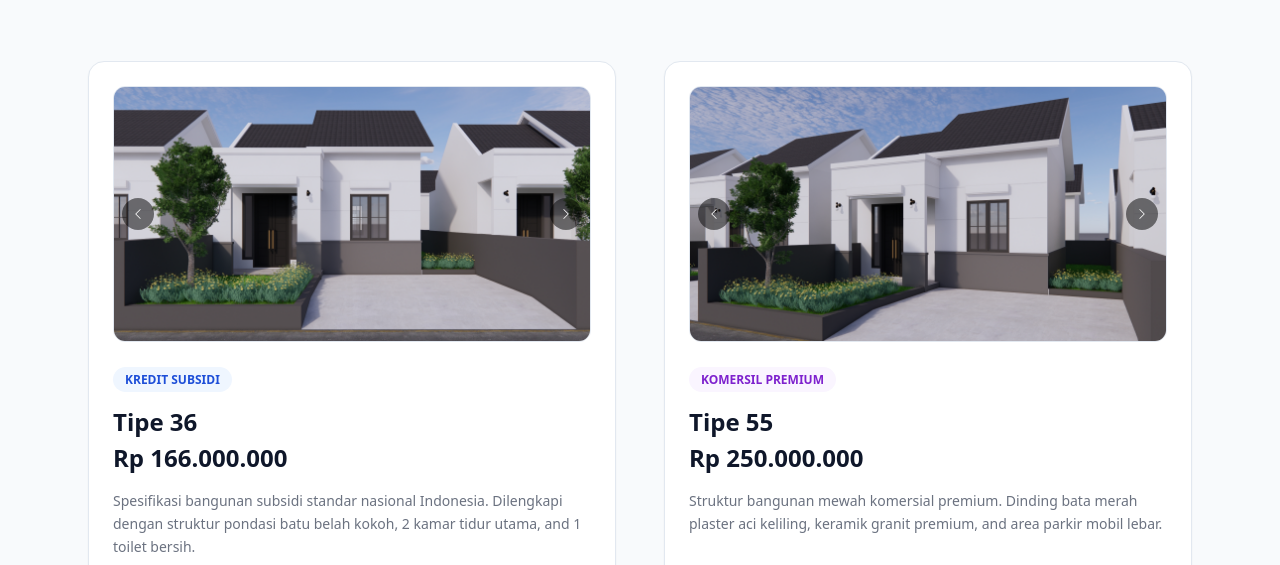
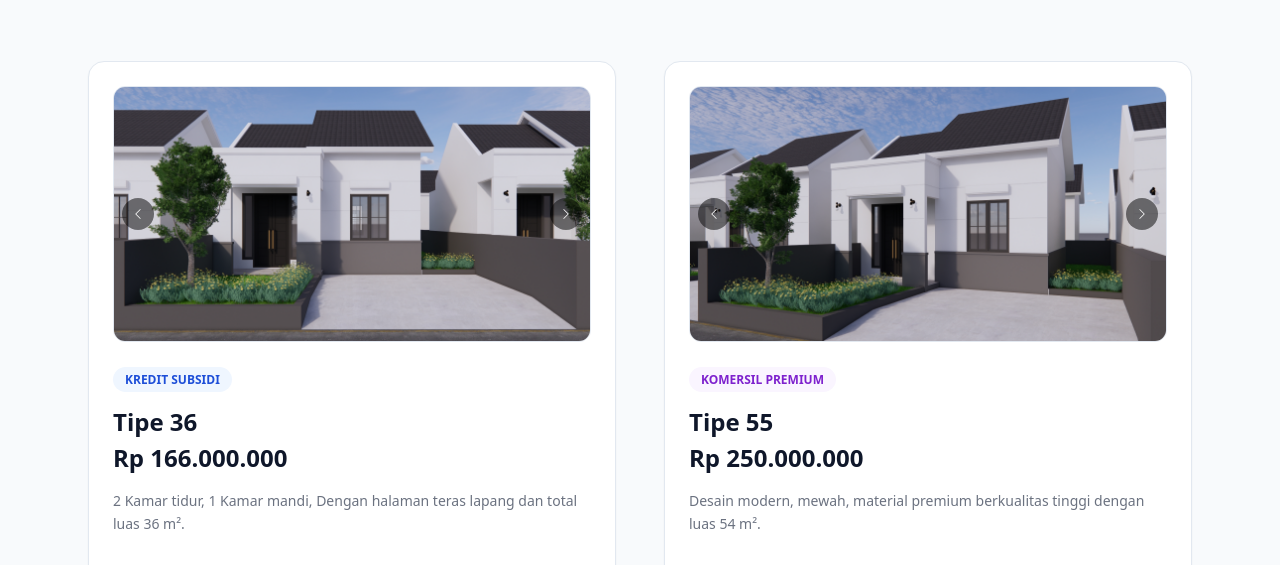
Before and after one commit to DOXYN04/nusantara-estate, a plain HTML site: page katalog.html in a window 1280 px wide. Shown: the part 208-773 px from the top of the page. Drawn offline with nearby package versions, Linux system fonts and the light colour scheme.

Commit message:
Update: Penyesuaian detail deskripsi m² properti dan konfigurasi tag GA4 baru

```diff
--- a/katalog.html
+++ b/katalog.html
@@ -184,9 +184,7 @@
                 Rp 166.000.000
               </p>
               <p class="text-sm text-gray-500 mt-4 leading-relaxed">
-                Spesifikasi bangunan subsidi standar nasional Indonesia.
-                Dilengkapi dengan struktur pondasi batu belah kokoh, 2 kamar
-                tidur utama, and 1 toilet bersih.
+                 2 Kamar tidur, 1 Kamar mandi, Dengan halaman teras lapang dan total luas 36 m².
               </p>
             </div>
             <div class="mt-8 grid grid-cols-2 gap-4">
@@ -248,9 +246,7 @@
                 Rp 250.000.000
               </p>
               <p class="text-sm text-gray-500 mt-4 leading-relaxed">
-                Struktur bangunan mewah komersial premium. Dinding bata merah
-                plaster aci keliling, keramik granit premium, and area parkir
-                mobil lebar.
+                 Desain modern, mewah, material premium berkualitas tinggi dengan luas 54 m².
               </p>
             </div>
             <div class="mt-8 grid grid-cols-2 gap-4">
```
Also changed, not shown: index.html (+2 -2 lines).
